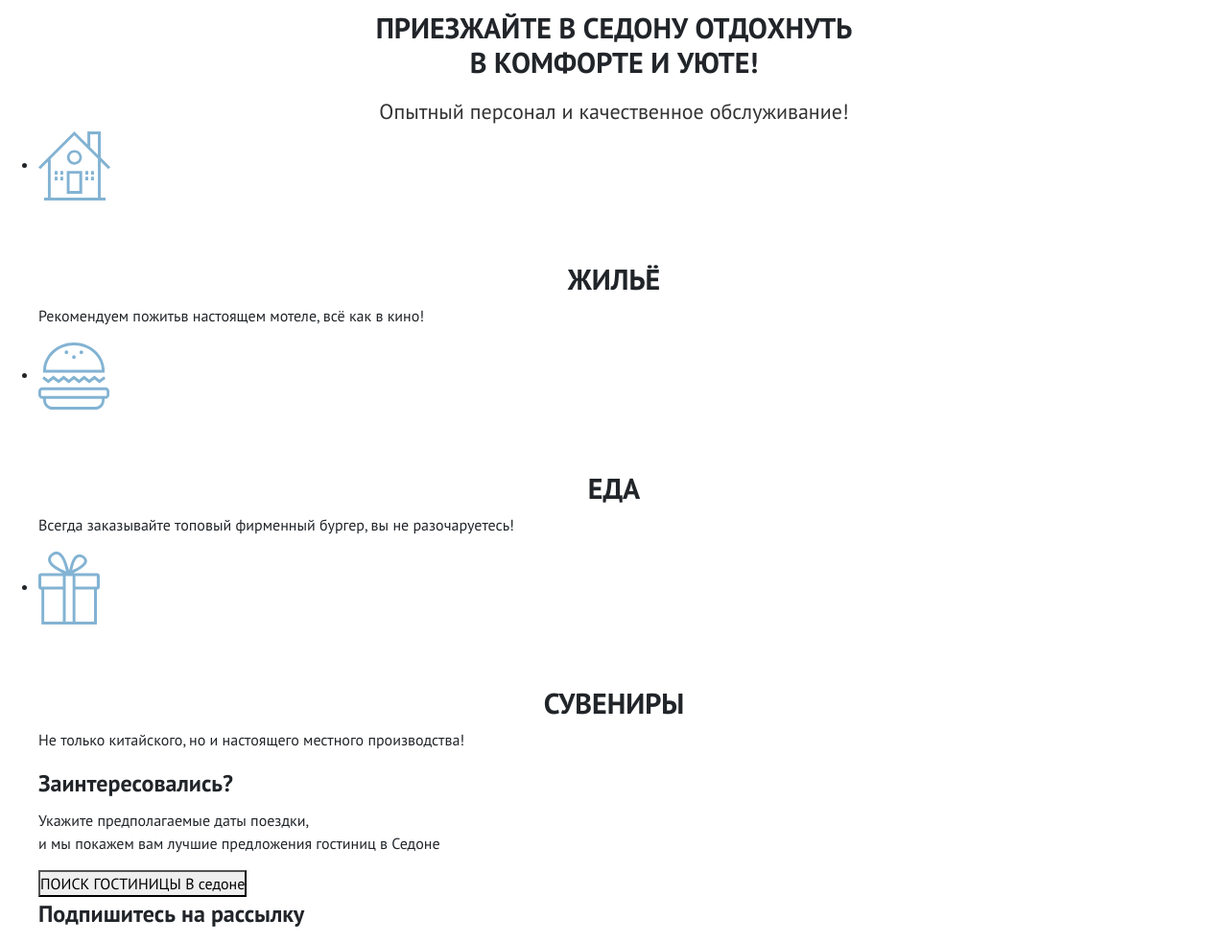
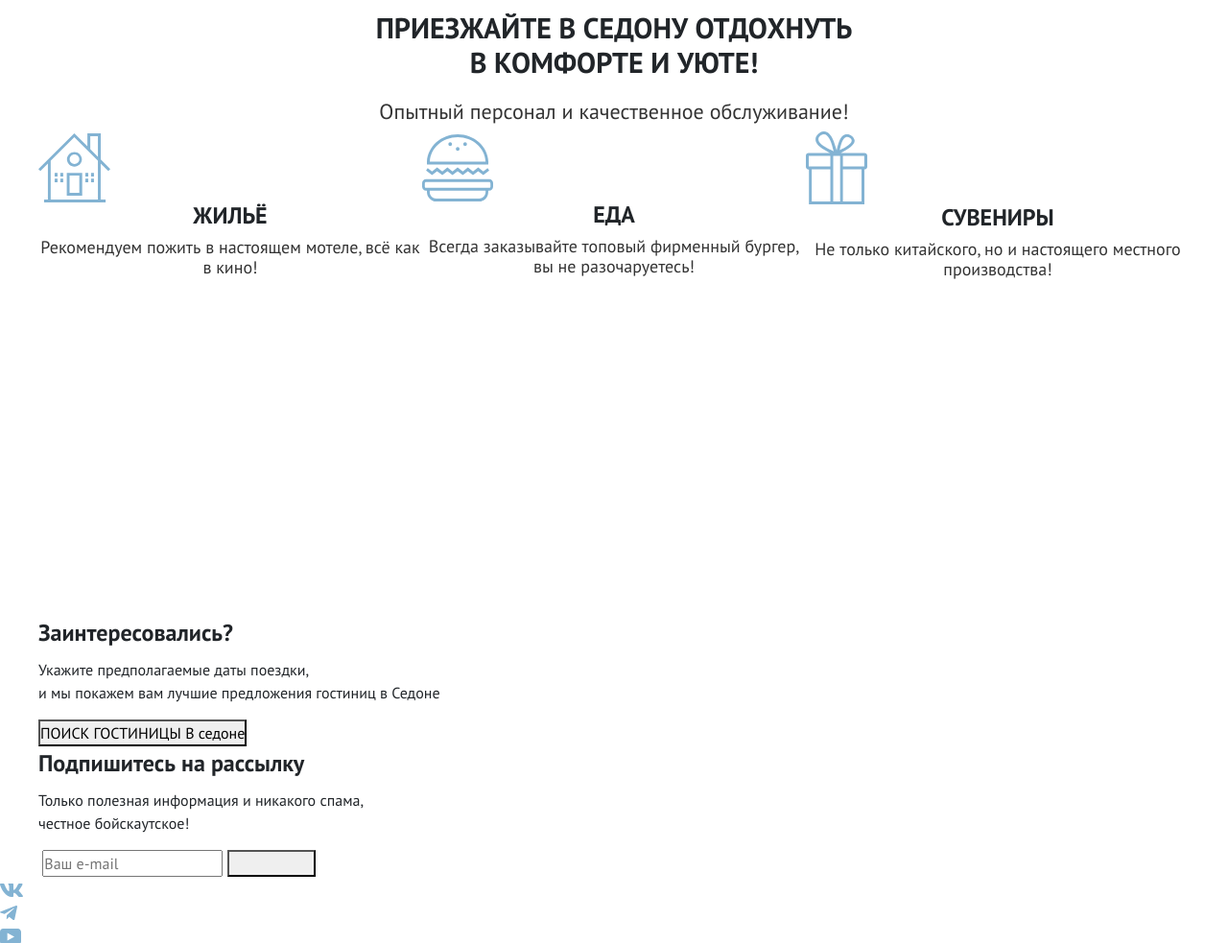
Before and after one commit to ragnorog1991/2529359-sedona-40, a website: page src/index.html in a window 1280 px wide. Shown: the part 2040-3023 px from the top of the page at 96% size. Drawn offline with nearby package versions, Linux system fonts and the light colour scheme; files that its build step writes are made by us from their sources; files whose address does not match are found by name.

Commit message:
Добавлены стили для блока offer

```diff
--- a/src/index.html
+++ b/src/index.html
@@ -146,28 +146,29 @@
           </h2>
           <h3 class="offer__subtitle">Опытный персонал и качественное обслуживание!</h3>
           <ul class="offer__list">
-            <li class="offer__item">
+            <li class="offer__list-item">
               <img src="./icons/home.svg" alt="home" class="offer__icon">
-              <h3 class="offer__title">Жильё</h3>
-              <p class="offer__descr">Рекомендуем пожитьв настоящем мотеле,
+              <h3 class="offer__list-title">Жильё</h3>
+              <p class="offer__list-descr">Рекомендуем пожить в настоящем мотеле,
                 всё как в кино!
               </p>
             </li>
-            <li class="offer__item">
+            <li class="offer__list-item">
               <img src="./icons/food.svg" alt="food" class="offer__icon">
-              <h3 class="offer__title">Еда</h3>
-              <p class="offer__descr">Всегда заказывайте
+              <h3 class="offer__list-title">Еда</h3>
+              <p class="offer__list-descr">Всегда заказывайте
                 топовый фирменный бургер, вы не разочаруетесь!
               </p>
             </li>
-            <li class="offer__item">
+            <li class="offer__list-item">
               <img src="./icons/present.svg" alt="souvenir" class="offer__icon">
-              <h3 class="offer__title">Сувениры</h3>
-              <p class="offer__descr">Не только китайского,
+              <h3 class="offer__list-title">Сувениры</h3>
+              <p class="offer__list-descr">Не только китайского,
                 но и настоящего местного производства!
               </p>
             </li>
           </ul>
+
         </div>
       </section>
 
--- a/src/sass/blocks/_offer.scss
+++ b/src/sass/blocks/_offer.scss
@@ -19,4 +19,32 @@
     line-height: 26px;
     text-align: center;
   }
+
+  &__list {
+    display: grid;
+    grid-template-columns: repeat(3, 400px);
+    justify-content: center;
+
+    &-item {
+      list-style-type: none;
+      align-self: center;
+      justify-self: center;
+    }
+
+    &-title {
+      font-size: 24px;
+      font-weight: 700;
+      line-height: 28px;
+      text-align: center;
+      text-transform: uppercase;
+    }
+
+    &-descr {
+      color: rgb(51, 51, 51);
+      font-size: 18px;
+      font-weight: 400;
+      line-height: 21px;
+      text-align: center;
+    }
+  }
 }
```
Also changed, not shown: dist/css/style.min.css, dist/index.html.
